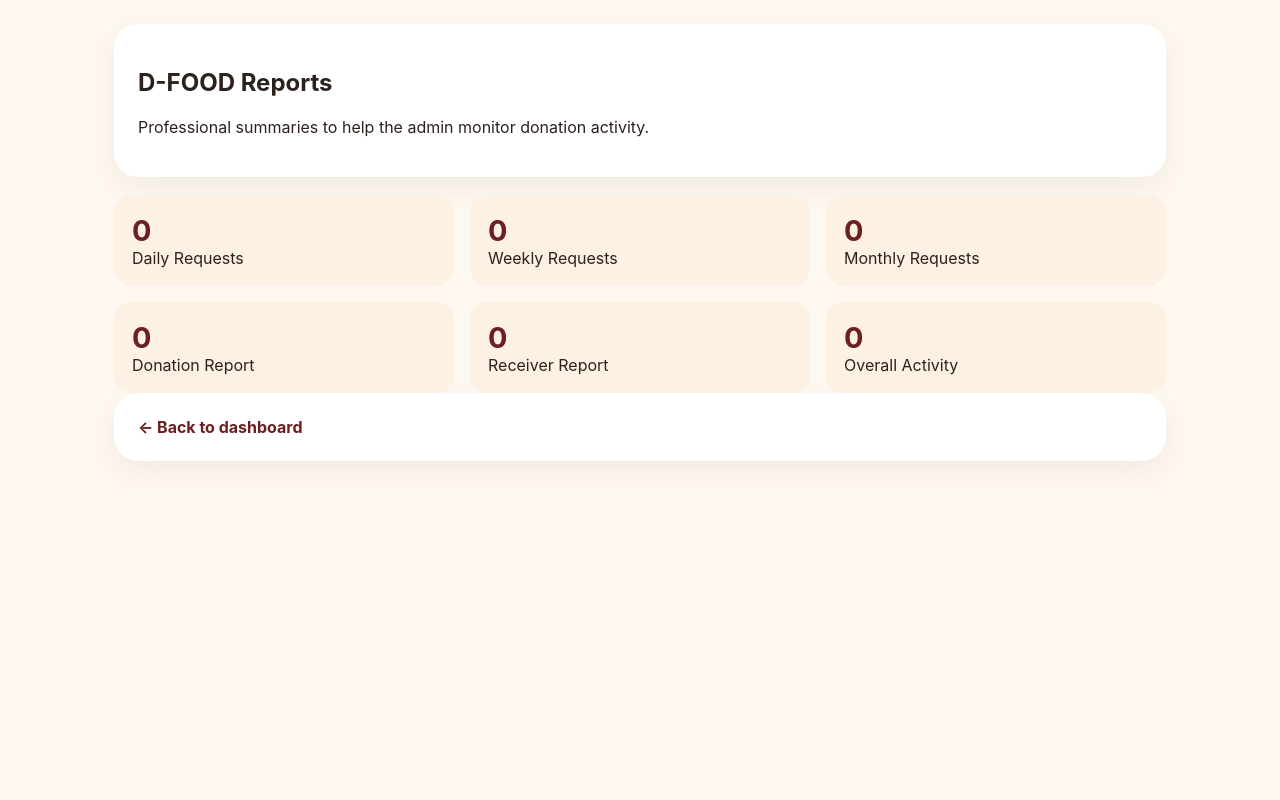
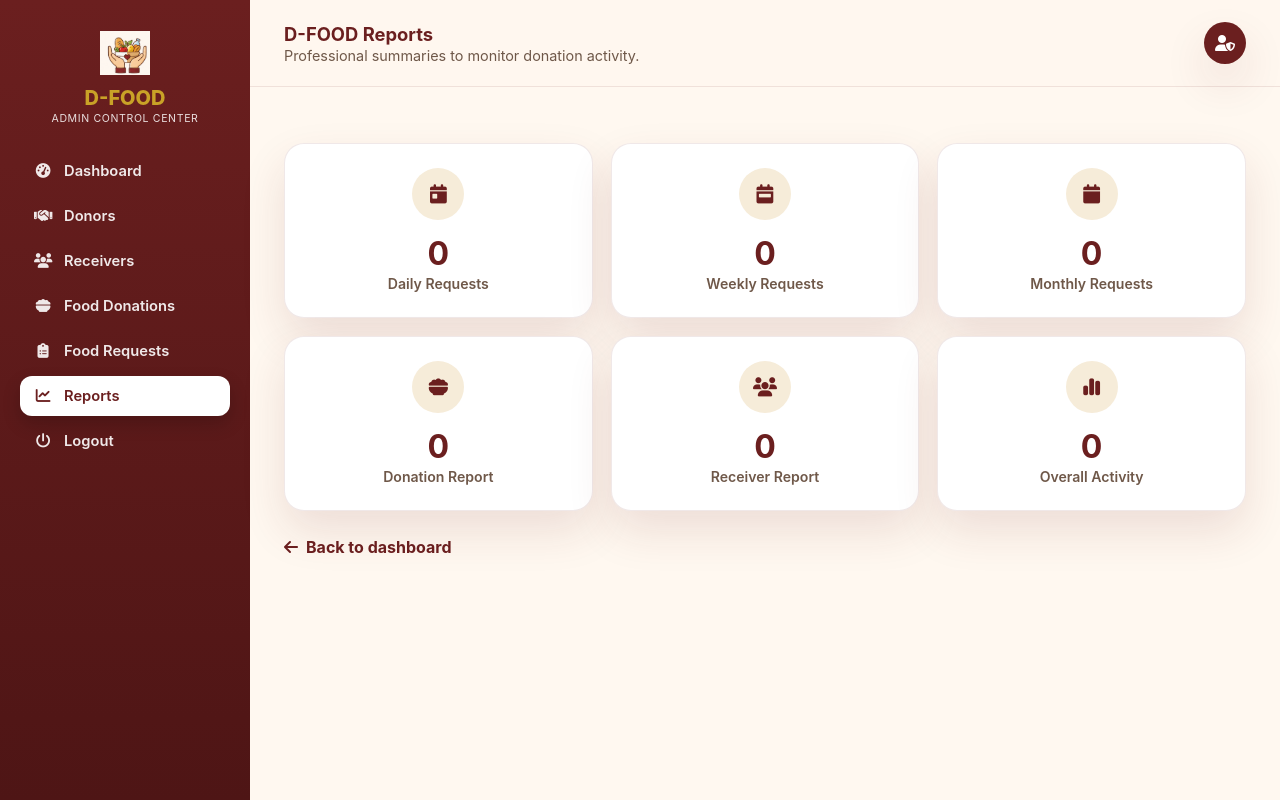
Before and after one commit to bhavyashree05/D-FOOD, a Flask app: page /reports in a window 1280 px wide. Run offline with Flask 3, Linux system fonts and the light colour scheme; the visitor is signed in with stand-in values (Sample User, id 1); data that the repository does not hold is empty.

Commit message:
Update reports.html

```diff
--- a/templates/reports.html
+++ b/templates/reports.html
@@ -1,32 +1,80 @@
 <!DOCTYPE html>
 <html lang="en">
 <head>
-  <meta charset="UTF-8" />
-  <meta name="viewport" content="width=device-width, initial-scale=1.0" />
-  <title>D-FOOD | Reports</title>
-  <style>
-    :root{--maroon:#6B1F1F;--brown:#8B5E3C;--cream:#FFF8F0;--gold:#C9A227;--white:#fff;--text:#2d211d;--muted:#6f5849}
-    *{box-sizing:border-box;font-family:Inter,Segoe UI,sans-serif} body{margin:0;background:var(--cream);color:var(--text)}
-    .wrap{max-width:1100px;margin:0 auto;padding:24px}.card{background:var(--white);border-radius:24px;padding:24px;box-shadow:0 10px 30px rgba(0,0,0,.06);margin-bottom:18px}
-    .grid{display:grid;grid-template-columns:repeat(3,1fr);gap:16px}.stat{padding:18px;border-radius:18px;background:#fdf1e3}.stat strong{display:block;font-size:1.8rem;color:var(--maroon)}
-    a{color:var(--maroon);font-weight:700;text-decoration:none}
-  </style>
+<meta charset="UTF-8">
+<meta name="viewport" content="width=device-width, initial-scale=1.0">
+<title>Reports | D-FOOD</title>
+<link rel="stylesheet" href="https://cdnjs.cloudflare.com/ajax/libs/font-awesome/6.4.0/css/all.min.css">
+<style>
+    :root { --maroon:#6B1F1F; --maroon-dark:#4E1515; --brown:#8B5E3C; --cream:#FFF8F0; --gold:#C9A227; --white:#fff; --text:#2d211d; --muted:#6f5849; --border:rgba(107,31,31,0.10); --shadow:0 20px 45px rgba(107,31,31,0.12); }
+    * { box-sizing: border-box; }
+    body { margin:0; font-family:Inter,'Segoe UI',sans-serif; background:var(--cream); color:var(--text); }
+    a { text-decoration:none; color:inherit; }
+    .layout { display:flex; min-height:100vh; }
+    .sidebar { width:250px; flex-shrink:0; background:linear-gradient(180deg,var(--maroon) 0%,var(--maroon-dark) 100%); color:#fff; display:flex; flex-direction:column; padding:28px 20px; }
+    .side-logo { display:flex; flex-direction:column; align-items:center; text-align:center; margin-bottom:26px; }
+    .side-logo img { width:50px; height:50px; object-fit:contain; margin-bottom:8px; }
+    .side-logo .name { font-weight:800; font-size:1.25rem; color:var(--gold); }
+    .side-logo .tag { font-size:0.66rem; opacity:0.85; letter-spacing:0.06em; margin-top:2px; }
+    .side-nav { display:flex; flex-direction:column; gap:5px; }
+    .side-nav a { display:flex; align-items:center; gap:12px; padding:11px 14px; border-radius:12px; font-weight:600; font-size:0.92rem; color:rgba(255,255,255,0.9); transition:background .2s, transform .2s; }
+    .side-nav a i { width:18px; text-align:center; }
+    .side-nav a:hover { background:rgba(255,255,255,0.08); transform:translateX(2px); }
+    .side-nav a.active { background:var(--white); color:var(--maroon); box-shadow:0 8px 18px rgba(0,0,0,0.18); }
+    .side-nav a.active i { color:var(--maroon); }
+    .main { flex:1; min-width:0; }
+    .topbar { display:flex; align-items:center; justify-content:space-between; padding:22px 34px; background:rgba(255,248,240,0.9); border-bottom:1px solid var(--border); }
+    .topbar h2 { margin:0; color:var(--maroon); font-size:1.15rem; }
+    .topbar p { margin:2px 0 0; color:var(--muted); font-size:0.9rem; }
+    .avatar { width:42px; height:42px; border-radius:50%; background:var(--maroon); color:#fff; display:flex; align-items:center; justify-content:center; box-shadow:var(--shadow); }
+    .content { padding:34px; max-width:1100px; margin:0 auto; }
+    @keyframes fadeUp { from{opacity:0;transform:translateY(14px)} to{opacity:1;transform:translateY(0)} }
+    .stats-grid { display:grid; grid-template-columns:repeat(3,1fr); gap:18px; margin-top:22px; }
+    .stat { background:var(--white); border:1px solid var(--border); border-radius:20px; padding:24px; box-shadow:var(--shadow); text-align:center; animation:fadeUp .5s ease both; transition:transform .2s ease; }
+    .stat:hover { transform:translateY(-4px); }
+    .stat:nth-child(2){animation-delay:.05s}.stat:nth-child(3){animation-delay:.1s}.stat:nth-child(4){animation-delay:.15s}.stat:nth-child(5){animation-delay:.2s}.stat:nth-child(6){animation-delay:.25s}
+    .stat .icon { width:52px; height:52px; border-radius:50%; background:#f6ecd9; color:var(--maroon); display:flex; align-items:center; justify-content:center; font-size:1.2rem; margin:0 auto 14px; }
+    .stat strong { display:block; font-size:2rem; color:var(--maroon); }
+    .stat span { color:var(--muted); font-size:0.88rem; font-weight:600; }
+    .back-link { display:inline-flex; align-items:center; gap:8px; margin-top:26px; color:var(--maroon); font-weight:700; }
+    @media (max-width:820px){ .stats-grid{grid-template-columns:1fr 1fr} .layout{flex-direction:column} .sidebar{width:100%} }
+</style>
 </head>
 <body>
-  <div class="wrap">
-    <div class="card">
-      <h2>D-FOOD Reports</h2>
-      <p>Professional summaries to help the admin monitor donation activity.</p>
+<div class="layout">
+    <aside class="sidebar">
+        <div class="side-logo">
+            <img src="{{ url_for('static', filename='imagess/d-food_logo1.png') }}" alt="D-FOOD Logo">
+            <div class="name">D-FOOD</div>
+            <div class="tag">ADMIN CONTROL CENTER</div>
+        </div>
+        <nav class="side-nav">
+            <a href="/admin_dashboard#overview"><i class="fas fa-gauge-high"></i> Dashboard</a>
+            <a href="/admin_dashboard#donors"><i class="fas fa-handshake"></i> Donors</a>
+            <a href="/admin_dashboard#receivers"><i class="fas fa-users"></i> Receivers</a>
+            <a href="/admin_dashboard#donations"><i class="fas fa-bowl-food"></i> Food Donations</a>
+            <a href="/admin_dashboard#requests"><i class="fas fa-clipboard-list"></i> Food Requests</a>
+            <a href="/reports" class="active"><i class="fas fa-chart-line"></i> Reports</a>
+            <a href="/logout"><i class="fas fa-power-off"></i> Logout</a>
+        </nav>
+    </aside>
+    <div class="main">
+        <div class="topbar">
+            <div><h2>D-FOOD Reports</h2><p>Professional summaries to monitor donation activity.</p></div>
+            <div class="avatar"><i class="fas fa-user-shield"></i></div>
+        </div>
+        <div class="content">
+            <div class="stats-grid">
+                <div class="stat"><div class="icon"><i class="fas fa-calendar-day"></i></div><strong>{{ daily }}</strong><span>Daily Requests</span></div>
+                <div class="stat"><div class="icon"><i class="fas fa-calendar-week"></i></div><strong>{{ weekly }}</strong><span>Weekly Requests</span></div>
+                <div class="stat"><div class="icon"><i class="fas fa-calendar"></i></div><strong>{{ monthly }}</strong><span>Monthly Requests</span></div>
+                <div class="stat"><div class="icon"><i class="fas fa-bowl-food"></i></div><strong>{{ donation_count }}</strong><span>Donation Report</span></div>
+                <div class="stat"><div class="icon"><i class="fas fa-users"></i></div><strong>{{ receiver_count }}</strong><span>Receiver Report</span></div>
+                <div class="stat"><div class="icon"><i class="fas fa-chart-simple"></i></div><strong>{{ donation_count }}</strong><span>Overall Activity</span></div>
+            </div>
+            <a class="back-link" href="/admin_dashboard"><i class="fas fa-arrow-left"></i> Back to dashboard</a>
+        </div>
     </div>
-    <div class="grid">
-      <div class="stat"><strong>{{ daily }}</strong><span>Daily Requests</span></div>
-      <div class="stat"><strong>{{ weekly }}</strong><span>Weekly Requests</span></div>
-      <div class="stat"><strong>{{ monthly }}</strong><span>Monthly Requests</span></div>
-      <div class="stat"><strong>{{ donation_count }}</strong><span>Donation Report</span></div>
-      <div class="stat"><strong>{{ receiver_count }}</strong><span>Receiver Report</span></div>
-      <div class="stat"><strong>{{ donation_count }}</strong><span>Overall Activity</span></div>
-    </div>
-    <div class="card"><a href="/admin_dashboard">← Back to dashboard</a></div>
-  </div>
+</div>
 </body>
 </html>
```
